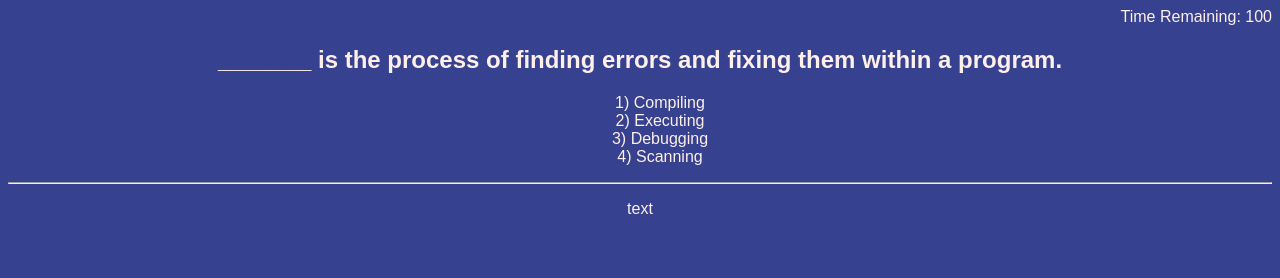
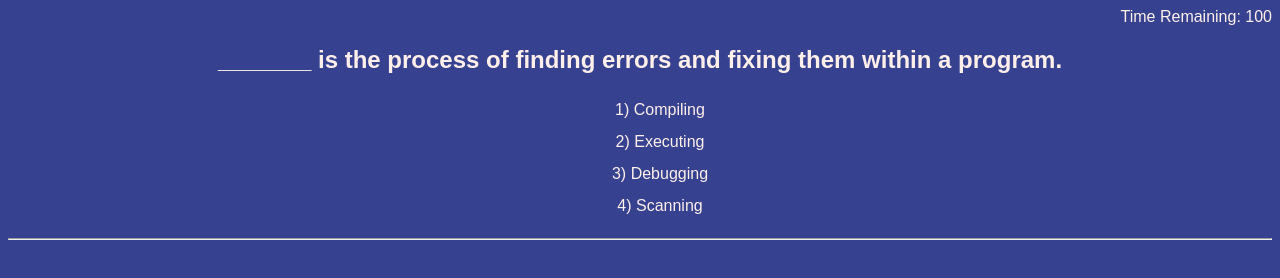
Before and after one commit to James-Y-Wong/hw-4-code-quiz, a plain HTML site: page index.html in a window 1280 px wide. Both pictures are taken after a click on the button "Start Quiz". Drawn offline with Linux system fonts and the light colour scheme.

Commit message:
changed answer-result to be in header and have it hide and show when necessary, adjusted some line-height for <li>

```diff
--- a/assets/css/style.css
+++ b/assets/css/style.css
@@ -47,6 +47,8 @@ input {
 
 ol li {
     list-style-type: none;
+    line-height: 2rem;
+    width: 25% auto;
 }
 
 ol li:hover {
--- a/assets/js/script.js
+++ b/assets/js/script.js
@@ -3,6 +3,7 @@ var screen0El = document.querySelector("#screen0");
 var screen1El = document.querySelector("#screen1");
 var screen2El = document.querySelector("#screen2");
 var screen3El = document.querySelector("#screen3");
+var screen4El = document.querySelector("#screen4");
 var scoreboardBtn = document.querySelector("#scoreboard");
 var startQuizBtn = document.querySelector("#start-quiz");
 var submitHighscoreBtn = document.querySelector("#submit-hs");
@@ -78,6 +79,7 @@ var dynamicElements = [
     screen1El,
     screen2El,
     screen3El,
+    screen4El,
     scoreboardBtn,
     timer
   ];
--- a/index.html
+++ b/index.html
@@ -22,10 +22,8 @@
       </section>
 
       <section id="screen1" data-states="[1]">
-          <h2 id="question">text</h2>
+          <h2 id="question"></h2>
           <ol id="possible-answers"></ol>
-          <hr>
-          <p class="answer-result">text</p>
       </section>
 
       <section id="screen2" data-states="[2]">
@@ -35,8 +33,6 @@
             <input type="text" placeholder="enter initials">
             <button id="submit-hs">Submit</button>
           </form>
-          <hr>
-          <p class="answer-result">text</p>
       </section>
 
       <section id="screen3" data-states="[3]">
@@ -45,6 +41,10 @@
           <button id="return-to-main">Go Back</button>
           <button id="clear-highscores">Clear Highscores</button>
       </section>
+      <footer id="screen4" data-states="[1,2]">
+        <hr>
+        <p id="answer-result"></p>
+      </footer>
     </main>
 
     <script src="/assets/js/script.js"></script>
```
